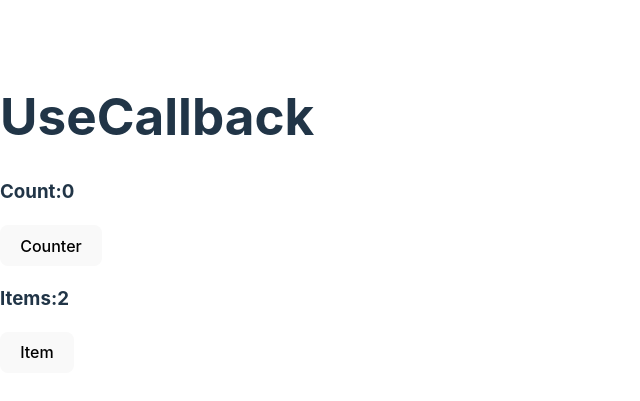
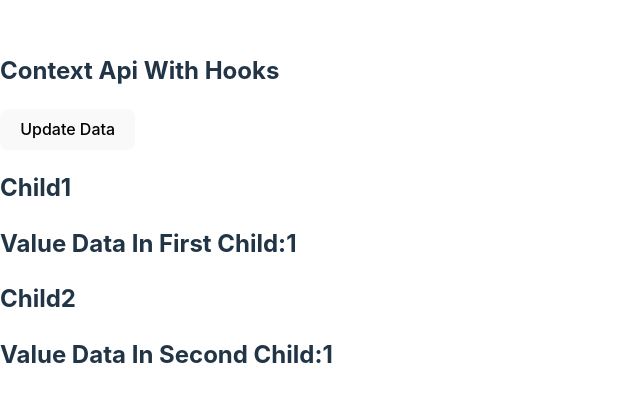
Before and after one commit to Rajasva-Raj-CODE/React.JS-, a React (Vite) app in the folder FunctionBasedComponents/: page / in a window 1280 px wide. Shown: the part 187-588 px from the top of the page, without its empty margins (0-640 px from the left). Built offline with nearby package versions, Linux system fonts and the light colour scheme.

Commit message:
context api done

```diff
--- a/FunctionBasedComponents/src/App.jsx
+++ b/FunctionBasedComponents/src/App.jsx
@@ -5,6 +5,7 @@ import UseEffectWithConditions from "./Components/UseEffects/UseEffectWithCondit
 import Pure from "./Components/PureComponents/Pure";
 import UseMemo from "./Components/UseMemoHook/UseMemo";
 import UseCallback from "./Components/UseCallbackHook/UseCallback";
+import ContextApiWithHooks from "./Components/ContextAPIwithHooks/ContextApiWithHooks";
 const App = () => {
   // const [count,setCount] = useState(0)
   // const [age, setAge] = useState(20);
@@ -19,7 +20,8 @@ const App = () => {
       <button onClick={() => setCount(count + 1)}>Update Count</button> */}
       {/* <Pure/> */}
       {/* <UseMemo/> */}
-      <UseCallback/>
+      {/* <UseCallback/> */}
+      <ContextApiWithHooks/>
     </>
   );
 };
--- /dev/null
+++ b/FunctionBasedComponents/src/Components/ContextAPIwithHooks/Child1.jsx
@@ -0,0 +1,18 @@
+import React, { useContext } from 'react'
+import Child2 from './Child2'
+import { MyData } from './ContextApiWithHooks'
+
+
+const Child1 = () => {
+
+    const {valueData} = useContext(MyData)
+  return (
+    <>
+    <h2>Child1</h2>
+    <h2>Value Data In First Child:{valueData}</h2>
+    <Child2/>
+    </>
+  )
+}
+
+export default Child1
--- /dev/null
+++ b/FunctionBasedComponents/src/Components/ContextAPIwithHooks/Child2.jsx
@@ -0,0 +1,17 @@
+import React, { useContext } from 'react'
+import { MyData } from './ContextApiWithHooks'
+
+
+
+const Child2 = () => {
+    const {valueData} = useContext(MyData)
+    const salary = 80000
+  return (
+    <>
+    <h2>Child2</h2>
+    <h2>Value Data In Second Child:{valueData}</h2>
+    </>
+  )
+}
+
+export default Child2
--- /dev/null
+++ b/FunctionBasedComponents/src/Components/ContextAPIwithHooks/ContextApiWithHooks.jsx
@@ -0,0 +1,28 @@
+import React, { createContext, useState } from "react";
+import Child1 from "./Child1";
+import Child2 from "./Child2";
+
+//create,provide,use
+
+export const MyData = createContext();
+
+const ContextApiWithHooks = () => {
+  const [data, setData] = useState(1);
+  const [salary, setSalary] = useState(1);
+
+  const getSalary =(val)=>{
+    console.log("Salary is",val);
+
+  }
+  return (
+    <MyData.Provider value={{valueData:data,getSalary:getSalary}}>
+    <>
+      <h2>Context Api With Hooks</h2>
+      <button onClick={() => setData(data + 1)}>Update Data</button>
+      <Child1 />
+    </>
+    </MyData.Provider>
+  );
+};
+
+export default ContextApiWithHooks;
```
